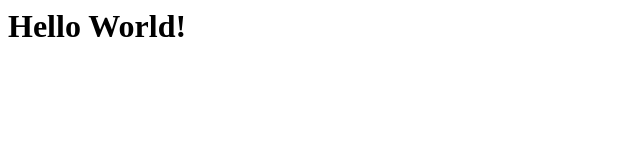
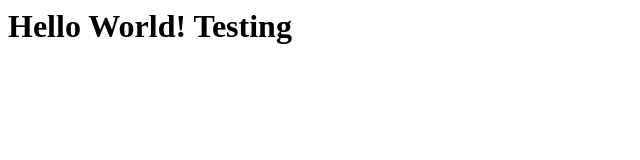
Before and after one commit to SherryFeng123/WebExample, a plain HTML site: page index.html in a window 1280 px wide. Shown: the whole page, without its empty margins (0-640 px from the left). Drawn offline with Linux system fonts and the light colour scheme.

Commit message:
Update index.html
Testing changes to index.html file

```diff
--- a/index.html
+++ b/index.html
@@ -1 +1 @@
-<h1>Hello World!</h1>
+<h1>Hello World! Testing</h1>
```
